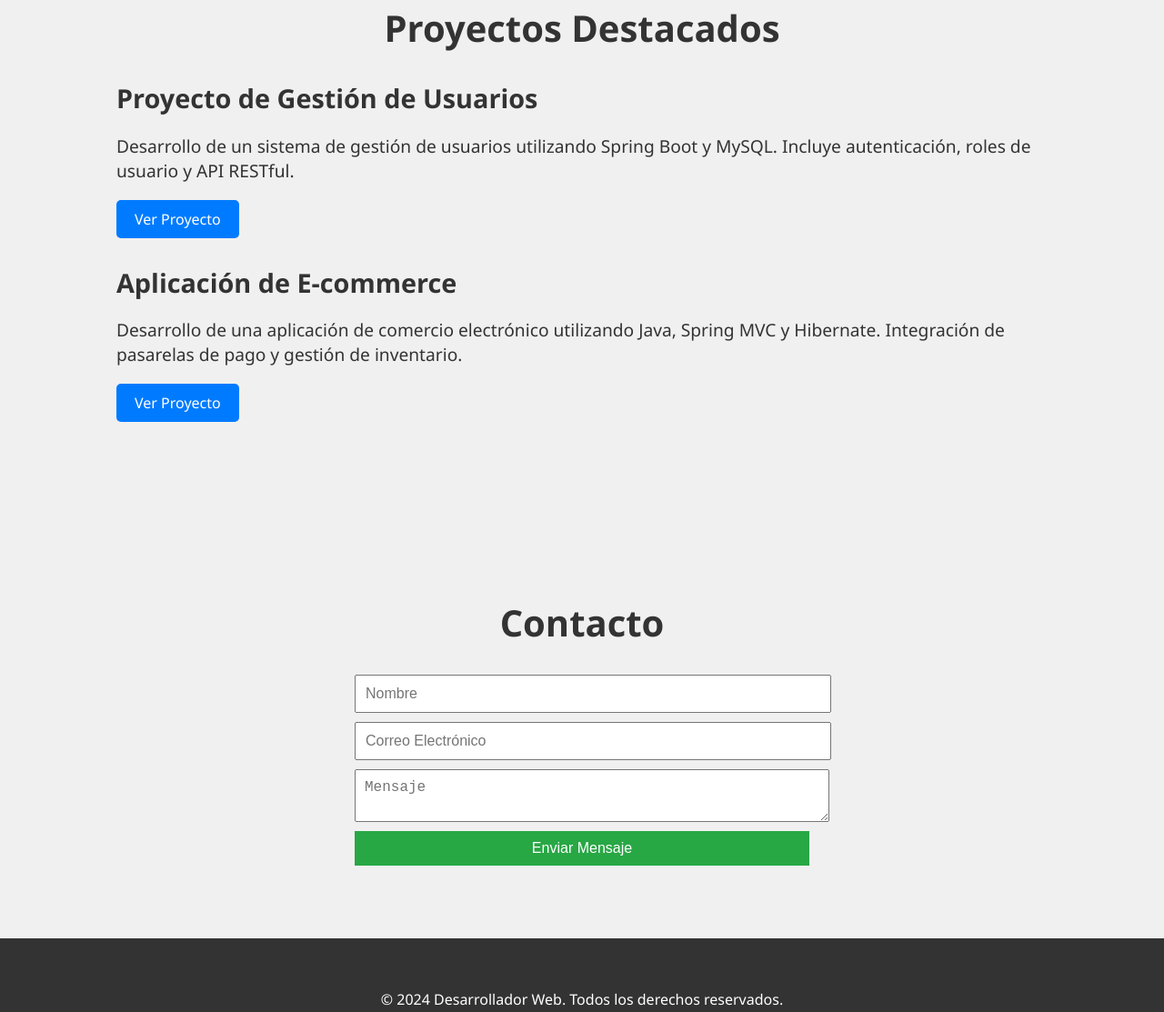
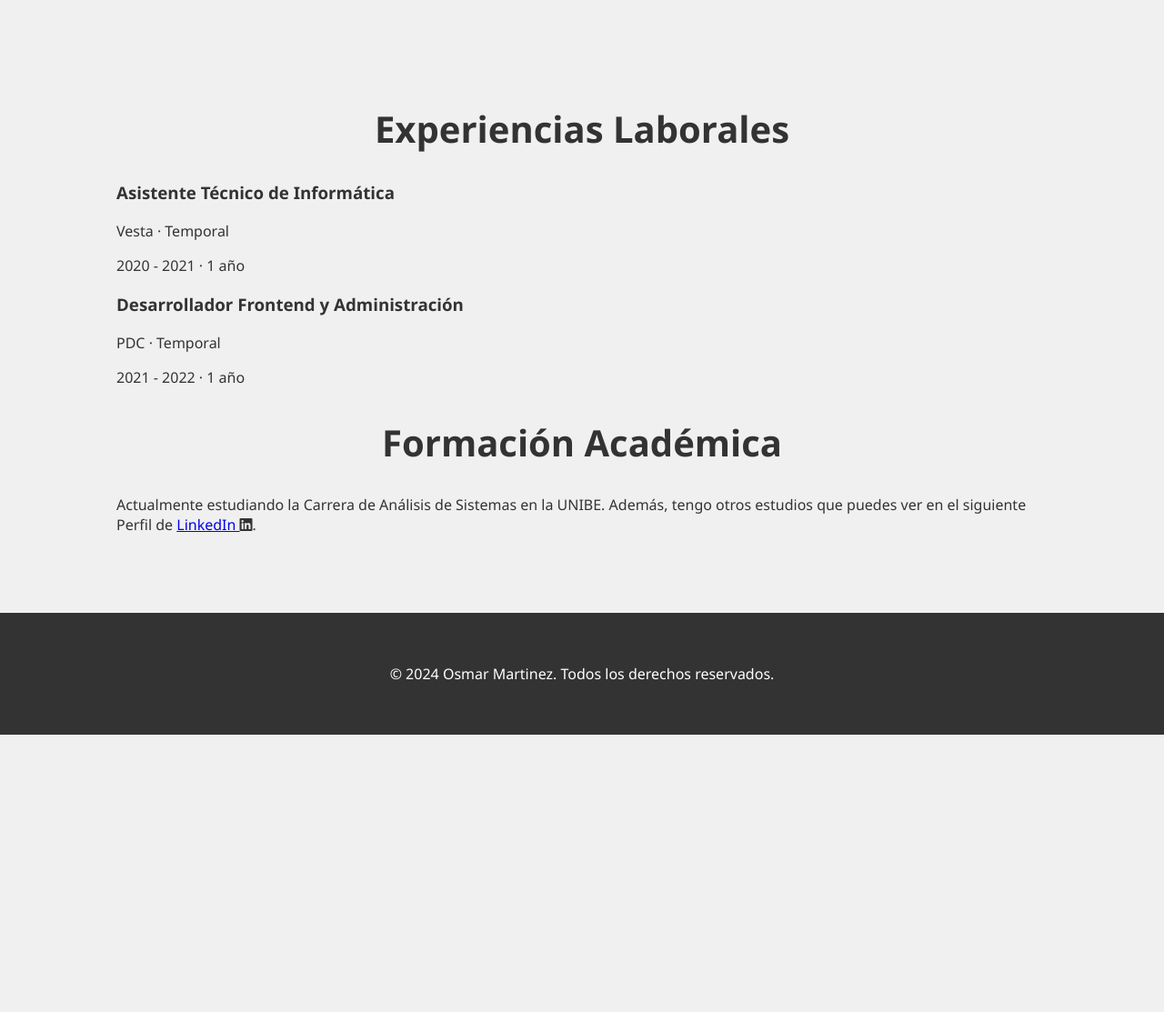
Before and after one commit to VarDevCoder/web, a plain HTML site: page Index.html in a window 1280 px wide. Shown: the part 726-1839 px from the top of the page at 91% size. After the commit the page ends 1534 px from the top, so only its background shows below. Drawn offline with Linux system fonts and the light colour scheme.

Commit message:
Index.html

```diff
--- a/Index.html
+++ b/Index.html
@@ -3,55 +3,68 @@
 <head>
   <meta charset="UTF-8">
   <meta name="viewport" content="width=device-width, initial-scale=1.0">
-  <title>Portfolio de Osmar Martinez Desarrollador Web y de Aplicaciones</title>
+  <title>Portfolio de Desarrollador Web y de Aplicaciones</title>
   <link rel="stylesheet" href="styles.css">
+  <!-- Font Awesome -->
+  <link rel="stylesheet" href="https://cdnjs.cloudflare.com/ajax/libs/font-awesome/6.0.0-beta3/css/all.min.css">
 </head>
 <body>
   <header>
     <div class="container">
       <h1>Osmar Martinez</h1>
-      <p>Desarrollador Web y de Aplicaciones con 1 año de experiencia</p>
+      <p>Programador de Software y Páginas Web</p>
+      <div class="contact-info">
+        <div class="contact-item">
+          <a href="mailto:om1779468@gmail.com" class="contact-icon" title="Email"><i class="fas fa-envelope"></i></a>
+          <span class="contact-text">om1779468@gmail.com</span>
+        </div>
+        <div class="contact-item">
+          <a href="https://wa.me/+595984141644" class="contact-icon" title="WhatsApp"><i class="fab fa-whatsapp"></i></a>
+          <span class="contact-text">+595984141644</span>
+        </div>
+      </div>
+      <!-- Dark/Light Mode Toggle -->
+      <button class="theme-toggle" id="theme-toggle">
+        <i class="fas fa-sun"></i>
+      </button>
     </div>
   </header>
 
   <section id="about">
     <div class="container">
       <h2>Sobre Mí</h2>
-      <p>Soy un apasionado desarrollador web y de aplicaciones con un año de experiencia. Me especializo en el desarrollo frontend y backend utilizando tecnologías como HTML, CSS, JavaScript, y frameworks como React y Node.js. He trabajado en proyectos desafiantes que han mejorado mis habilidades en diseño y desarrollo de software.</p>
+      <p>Soy un desarrollador junior con experiencia en programación y soporte de sistemas, actualmente en busca de oportunidades en el desarrollo de aplicaciones y páginas web. He trabajado previamente en front-end, pero estoy interesado en aplicar mis conocimientos también en back-end. Tengo experiencia en Java, Python, C, C++, HTML, CSS, JavaScript, y en bases de datos Oracle y MySQL. Además, tengo habilidades en herramientas como Microsoft Office y GitHub. Soy proactivo, tengo sólidas habilidades de comunicación y un fuerte compromiso con el aprendizaje continuo y el crecimiento en el campo de la tecnología.</p>
     </div>
   </section>
 
-  <section id="projects">
+  <section id="info">
     <div class="container">
-      <h2>Proyectos Destacados</h2>
-      <div class="project">
-        <h3>Proyecto de Gestión de Usuarios</h3>
-        <p>Desarrollo de un sistema de gestión de usuarios utilizando Spring Boot y MySQL. Incluye autenticación, roles de usuario y API RESTful.</p>
-        <a href="#">Ver Proyecto</a>
+      <div class="info-container">
+        <div class="info-item">
+          <h2>Experiencias Laborales</h2>
+          <div class="experience">
+            <h3>Asistente Técnico de Informática</h3>
+            <p>Vesta · Temporal</p>
+            <p>2020 - 2021 · 1 año</p>
+          </div>
+          <div class="experience">
+            <h3>Desarrollador Frontend y Administración</h3>
+            <p>PDC · Temporal</p>
+            <p>2021 - 2022 · 1 año</p>
+          </div>
+        </div>
+
+        <div class="info-item">
+          <h2>Formación Académica</h2>
+          <p>Actualmente estudiando la Carrera de Análisis de Sistemas en la UNIBE. Además, tengo otros estudios que puedes ver en el siguiente Perfil de <a href="https://www.linkedin.com/in/osmar-martinez-7b5472212/" target="_blank"></i>LinkedIn </a><i class="fab fa-linkedin"></i>.</p>
+        </div>
       </div>
-      <div class="project">
-        <h3>Aplicación de E-commerce</h3>
-        <p>Desarrollo de una aplicación de comercio electrónico utilizando Java, Spring MVC y Hibernate. Integración de pasarelas de pago y gestión de inventario.</p>
-        <a href="#">Ver Proyecto</a>
-      </div>
-    </div>
-  </section>
-
-  <section id="contact">
-    <div class="container">
-      <h2>Contacto</h2>
-      <form id="contact-form">
-        <input type="text" id="name" name="name" placeholder="Nombre" required>
-        <input type="email" id="email" name="email" placeholder="Correo Electrónico" required>
-        <textarea id="message" name="message" placeholder="Mensaje"></textarea>
-        <button type="submit" id="submit-btn">Enviar Mensaje</button>
-      </form>
     </div>
   </section>
 
   <footer>
     <div class="container">
-      <p>&copy; 2024 Desarrollador Web. Todos los derechos reservados.</p>
+      <p>&copy; 2024 Osmar Martinez. Todos los derechos reservados.</p>
     </div>
   </footer>
 
```
